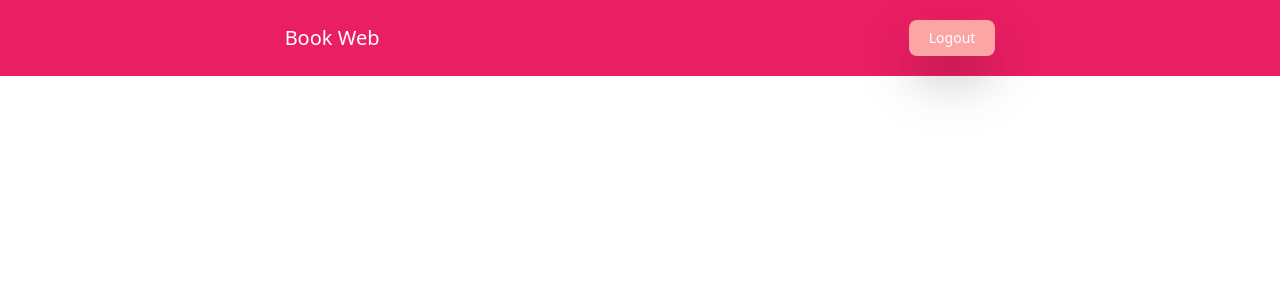
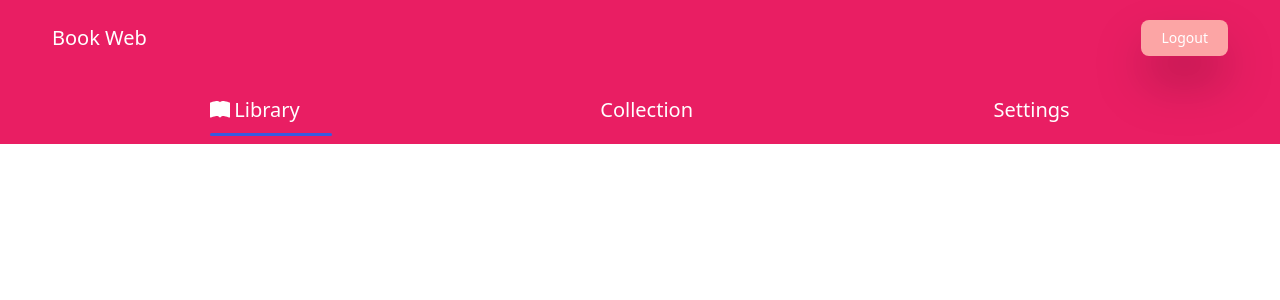
Before and after one commit to Ghasty003/Book-webapp, a React (Vite) app in the folder frontend/: page / in a window 1280 px wide. Shown: the top 300 px of the page. Built offline with nearby package versions, Linux system fonts and the light colour scheme; sample sign-in values are in the browser's storage.

Commit message:
added header

```diff
--- a/frontend/src/components/TopNav.jsx
+++ b/frontend/src/components/TopNav.jsx
@@ -1,6 +1,30 @@
 import React from 'react';
 import { useContext } from 'react';
+import { Link, useMatch, useResolvedPath } from 'react-router-dom';
 import AuthContext from "../context/AuthContext";
+import { BsFillBookFill } from "react-icons/bs";
+
+
+const CustomLink = ({ to, children }) => {
+
+    const resolvedPath = useResolvedPath(to);
+    const isActive = useMatch({path: resolvedPath.pathname, end: true})
+
+    return (
+        <div className='relative mx-4 text-xl px-4'>
+            <div className='flex items-center gap-1'>
+                { to === "/" ? <BsFillBookFill /> : ""}
+                <Link to={to}>
+                    { children }
+                </Link>
+            </div>
+
+            {
+                isActive ? <div className='w-full h-[3px] bg-[#385ae0] absolute rounded-md -bottom-3'></div> : ""
+            }
+        </div>
+    )
+}
 
 function TopNav() {
 
@@ -13,13 +37,15 @@ function TopNav() {
 
     return (
         <nav className='bg-primary p-5'>
-            <div className='flex justify-around items-center text-white'>
+            <div className='flex justify-between px-8 items-center text-white'>
                 <h1 className='text-xl'>Book Web</h1>
                 <button onClick={handleLogout} className='bg-red-300 px-5 text-sm py-2 rounded-lg shadow-2xl drop-shadow-2xl duration-200 active:scale-90'>Logout</button>
             </div>
 
-            <ul>
-
+            <ul className='flex justify-around px-10 mt-10 text-white'>
+                <CustomLink to="/" children="Library" />
+                <CustomLink to="/collection" children="Collection" />
+                <CustomLink to="/settings" children="Settings" />
             </ul>
         </nav>
     );
```
